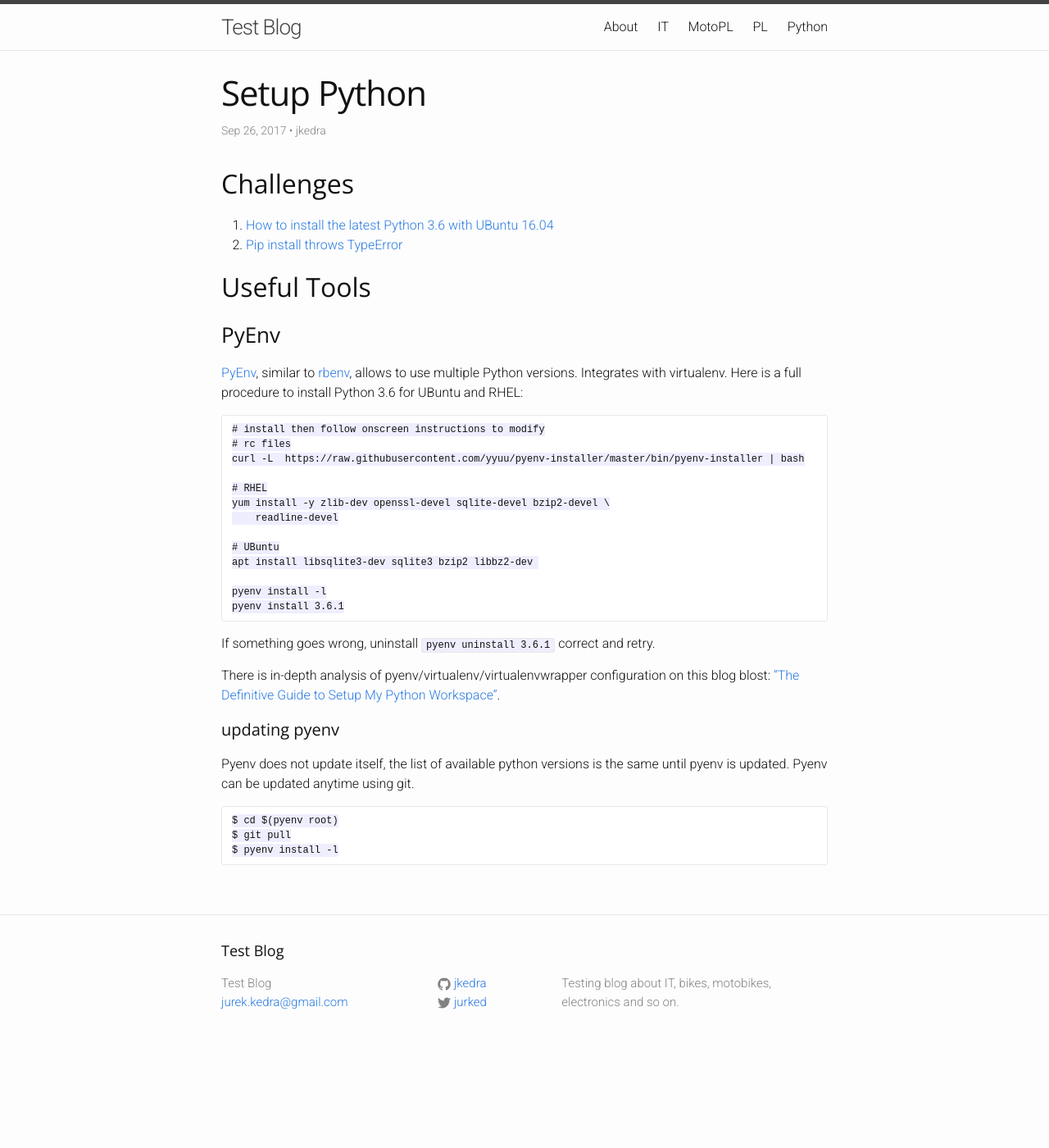
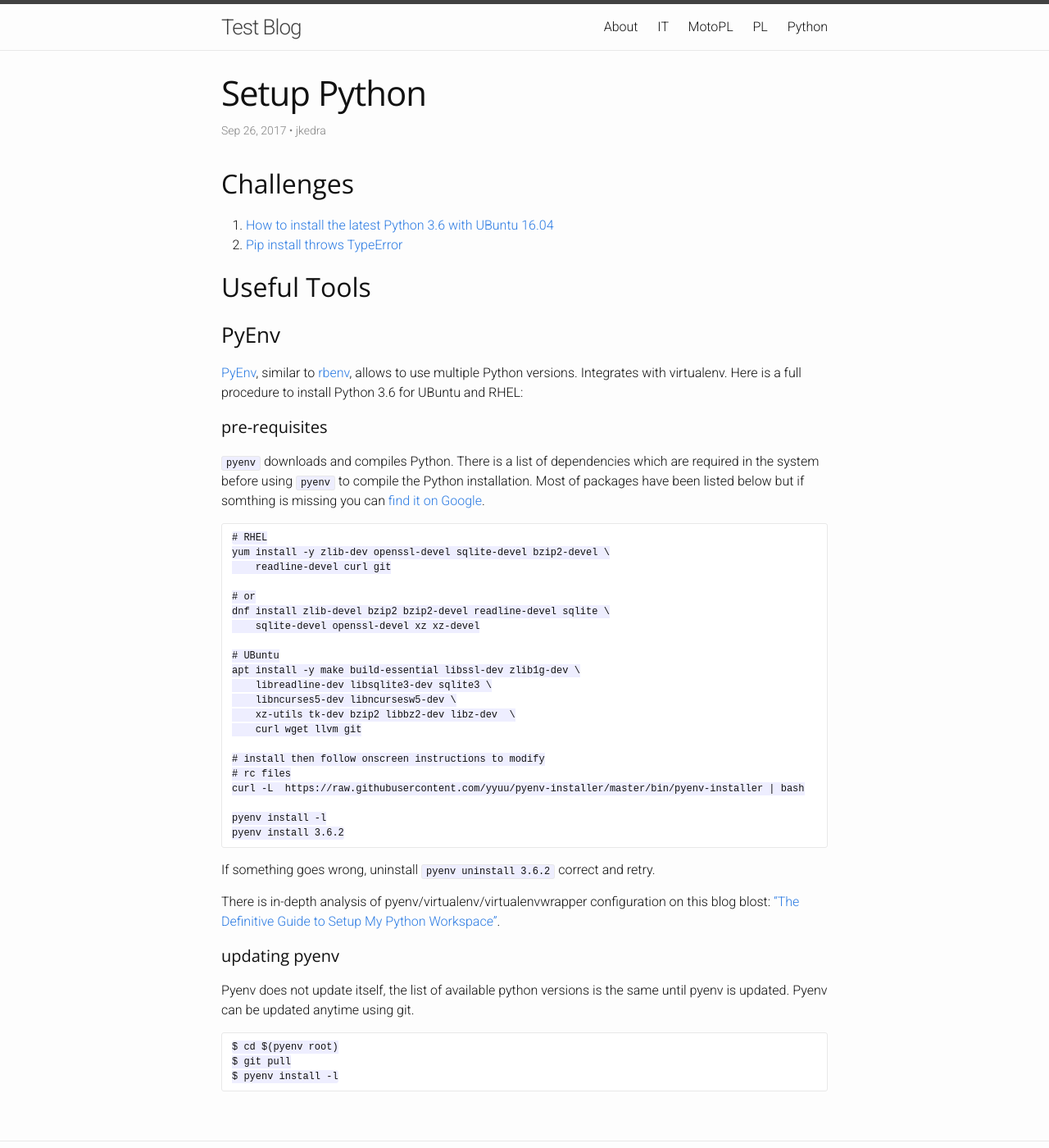
Before and after one commit to jkedra/jkedra.github.io, a Jekyll site: the page built from _python/setup.md, in a window 1280 px wide and 1400 px high. Shown: the whole window at 82% size. Built offline with Jekyll 4.4.1, drawn with Linux system fonts in a browser that asks for light colours.

Commit message:
python setup

```diff
--- a/_python/setup.md
+++ b/_python/setup.md
@@ -18,21 +21,37 @@ language: en
 versions. Integrates with virtualenv. Here is a full procedure
 to install Python 3.6 for UBuntu and RHEL:
 
+
+#### pre-requisites
+
+`pyenv` downloads and compiles Python. There is a list of dependencies
+which are required in the system before using `pyenv` to compile the Python
+installation. Most of packages have been listed below but if somthing is
+missing you can [find it on Google](g:pyenv_common_build_problems).
+
+    # RHEL
+    yum install -y zlib-dev openssl-devel sqlite-devel bzip2-devel \
+        readline-devel curl git
+
+    # or
+    dnf install zlib-devel bzip2 bzip2-devel readline-devel sqlite \
+        sqlite-devel openssl-devel xz xz-devel
+
+    # UBuntu
+    apt install -y make build-essential libssl-dev zlib1g-dev \
+        libreadline-dev libsqlite3-dev sqlite3 \
+        libncurses5-dev libncursesw5-dev \
+        xz-utils tk-dev bzip2 libbz2-dev libz-dev  \
+        curl wget llvm git
+
     # install then follow onscreen instructions to modify
     # rc files
     curl -L  https://raw.githubusercontent.com/yyuu/pyenv-installer/master/bin/pyenv-installer | bash
 
-    # RHEL
-    yum install -y zlib-dev openssl-devel sqlite-devel bzip2-devel \
-        readline-devel
+    pyenv install -l
+    pyenv install 3.6.2
 
-    # UBuntu
-    apt install libsqlite3-dev sqlite3 bzip2 libbz2-dev
-
-    pyenv install -l
-    pyenv install 3.6.1
-
-If something goes wrong, uninstall `pyenv uninstall 3.6.1` correct and retry.
+If something goes wrong, uninstall `pyenv uninstall 3.6.2` correct and retry.
 
 There is in-depth analysis of pyenv/virtualenv/virtualenvwrapper configuration
 on this blog blost:
```
Also changed, not shown: other parts of _python/setup.md (+3 -0 lines).
